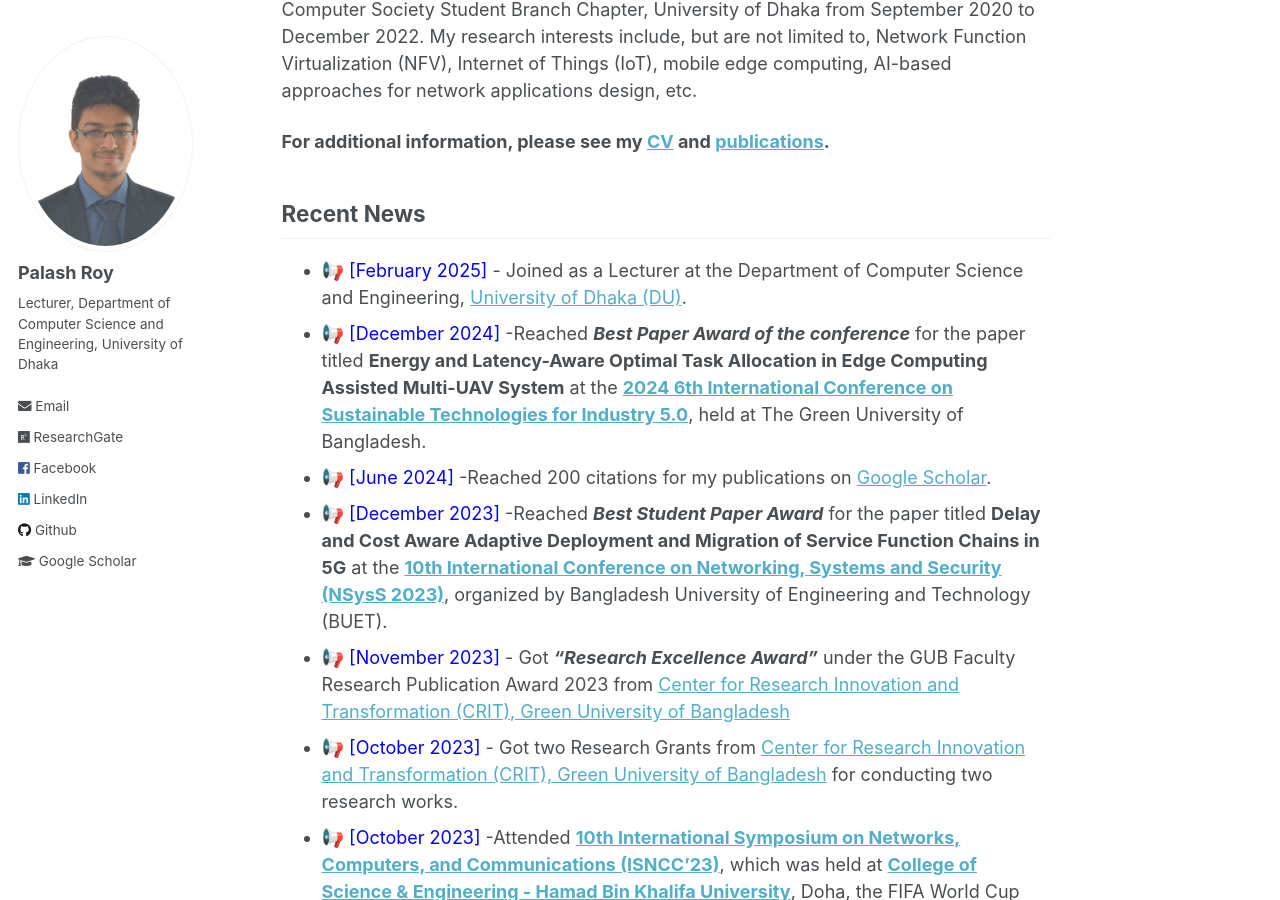
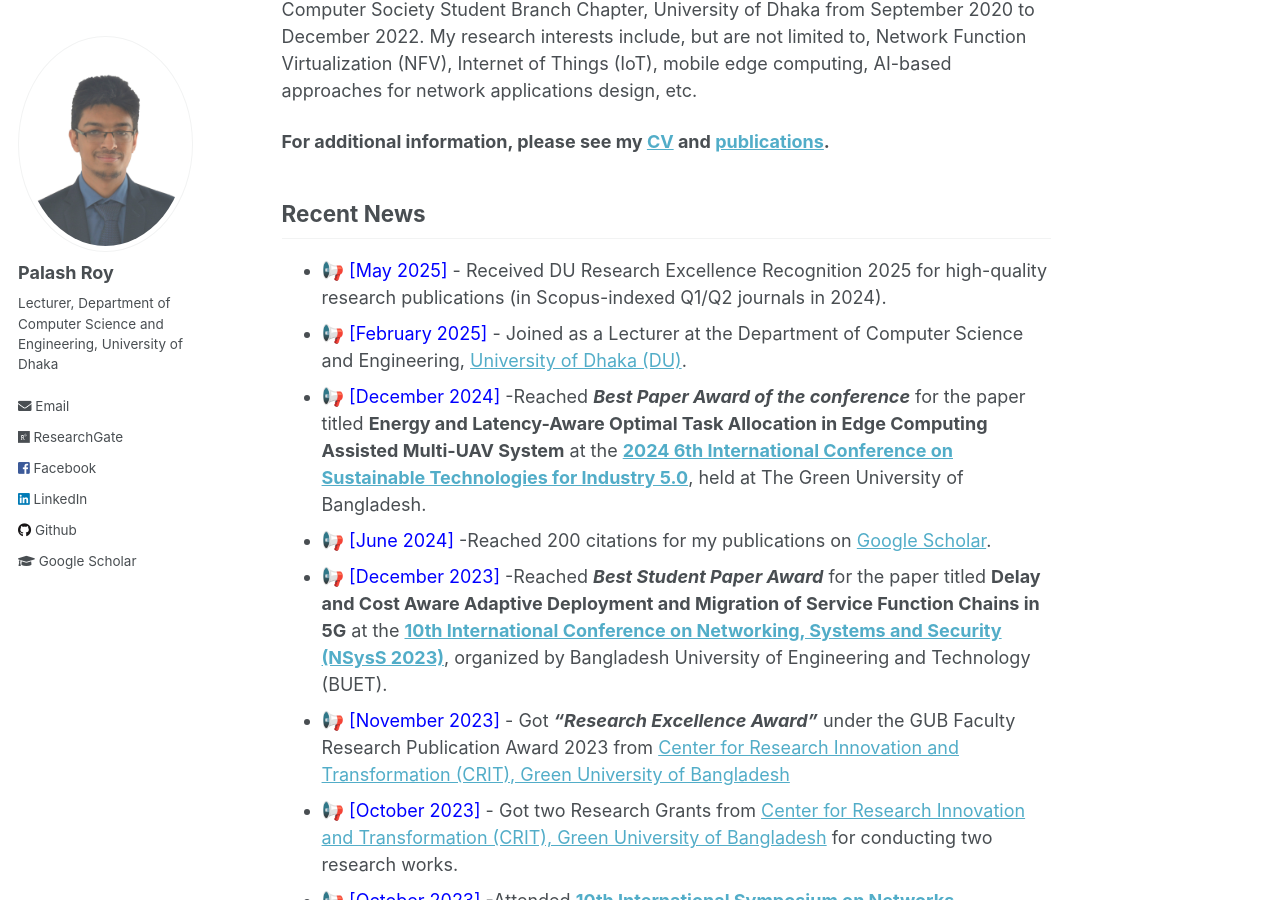
Before and after one commit to PalashRoy975/PalashRoy975.github.io, a Jekyll site: the page built from _pages/about.md, in a window 1280 px wide and 900 px high, scrolled down 402 px. Built offline with Jekyll 4.4.1, drawn with Linux system fonts in a browser that asks for light colours.

Commit message:
Update about.md

```diff
--- a/_pages/about.md
+++ b/_pages/about.md
@@ -41,6 +41,7 @@ for conducting extensive research work on M.Sc. Thesis.
 
 
 ## Recent News
+* 📢 <span style="color:Blue"> [May 2025] </span> - Received DU Research Excellence Recognition 2025 for high-quality research publications (in Scopus-indexed Q1/Q2 journals in 2024).
 * 📢 <span style="color:Blue"> [February 2025] </span> - Joined as a Lecturer at the Department of Computer Science and Engineering, [University of Dhaka (DU)](https://www.du.ac.bd/).
 * 📢 <span style="color:Blue"> [December 2024] </span> -Reached ***Best Paper Award of the conference*** for the paper titled **Energy and Latency-Aware Optimal Task Allocation in Edge Computing Assisted Multi-UAV System** at the **[2024 6th International Conference on Sustainable Technologies for Industry 5.0](https://sti.green.edu.bd/)**, held at The Green University of Bangladesh.
 * 📢 <span style="color:Blue"> [June 2024] </span> -Reached 200 citations for my publications on [Google Scholar](https://scholar.google.com/citations?user=6YbqlUkAAAAJ&hl=en).
```
